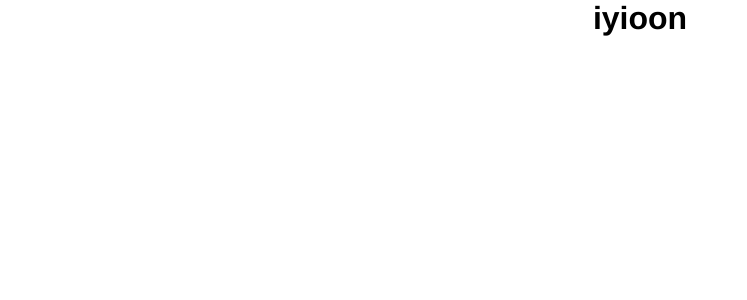
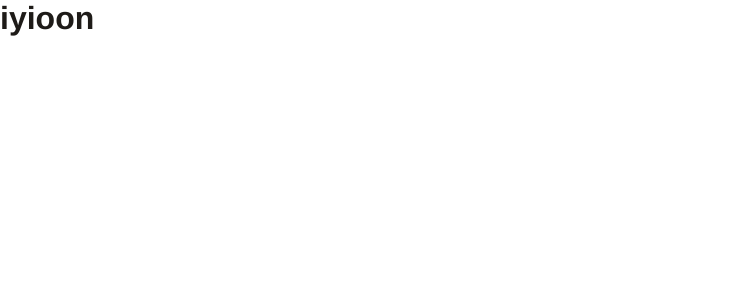
Before and after one commit to iyioon/iyioon.com, a React (Create React App) app: page / in a window 1280 px wide. Shown: the top 300 px of the page, without its empty margins (0-747 px from the left). Built offline with nearby package versions, Linux system fonts and the light colour scheme.

Commit message:
Add color scheme

```diff
--- a/src/App.css
+++ b/src/App.css
@@ -1,9 +1,6 @@
 .App {
-  text-align: center;
+  color: var(--text-color);
+  background-color: var(--background-color);
+  height: 100vh;
+  width: 100vw;
 }
-
-@media (prefers-reduced-motion: no-preference) {
-  .App-logo {
-    animation: App-logo-spin infinite 20s linear;
-  }
-}
--- a/src/index.css
+++ b/src/index.css
@@ -24,3 +24,11 @@ code {
   font-family: source-code-pro, Menlo, Monaco, Consolas, "Courier New",
     monospace;
 }
+
+:root {
+  --primary-color: #0a2463 /* Royal blue (traditional) */;
+  --secondary-color: #3e92cc; /* Celestial blue */
+  --accent-color: #d8315b; /* Cerise */
+  --background-color: #ffffff; /* White */
+  --text-color: #1e1b18; /* Eerie black */
+}
```
